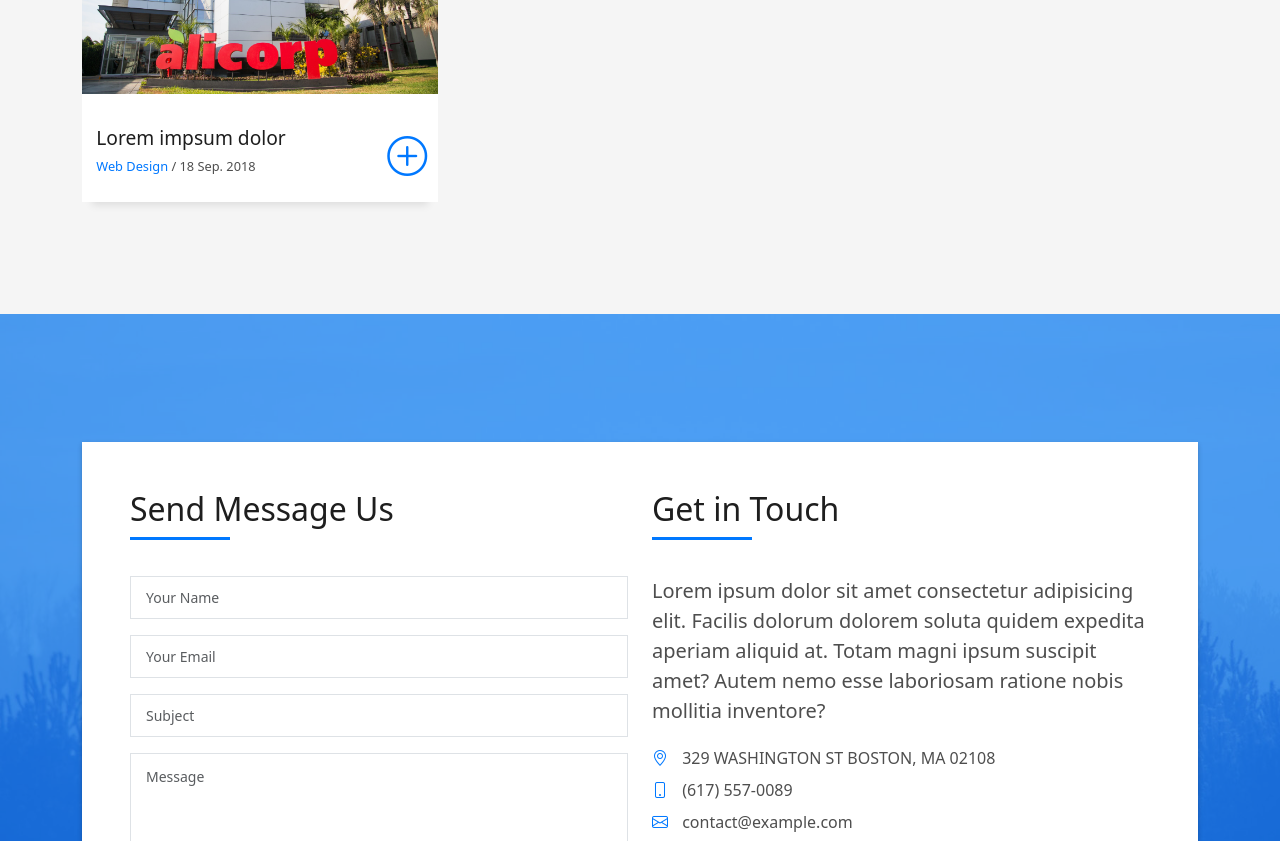
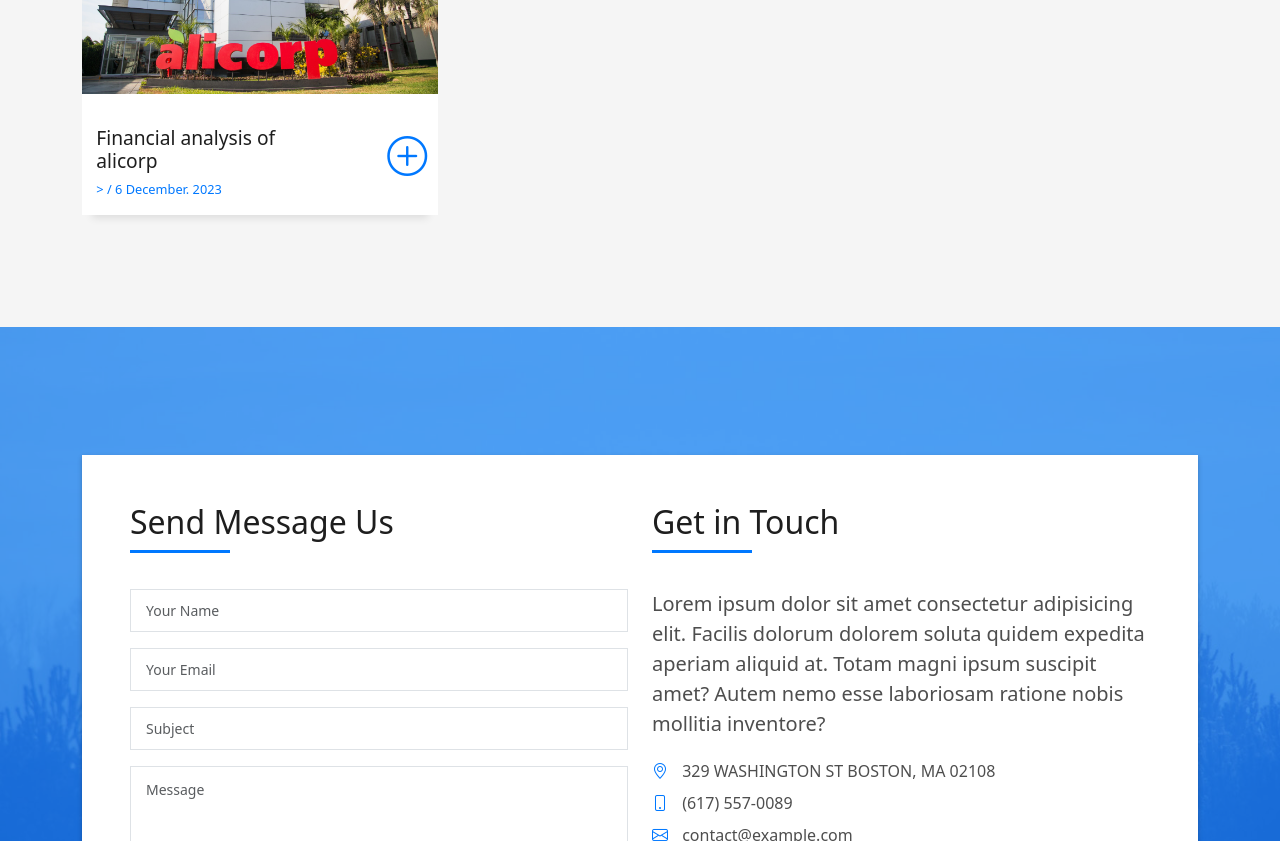
Before and after one commit to JOSETAMAYO28/CV3, a plain HTML site: page index.html in a window 1280 px wide. Shown: the part 2020-2861 px from the top of the page. Drawn offline with Linux system fonts and the light colour scheme.

Commit message:
Update index.html

```diff
--- a/index.html
+++ b/index.html
@@ -186,9 +186,9 @@
               <div class="work-content">
                 <div class="row">
                   <div class="col-sm-8">
-                    <h2 class="w-title">Lorem impsum dolor</h2>
+                    <h2 class="w-title">Financial analysis of alicorp</h2>
                     <div class="w-more">
-                      <span class="w-ctegory">Web Design</span> / <span class="w-date">18 Sep. 2018</span>
+                      <span class="w-ctegory">> / <span class="w-date">6 December. 2023</span>
                     </div>
                   </div>
                   <div class="col-sm-4">
```
